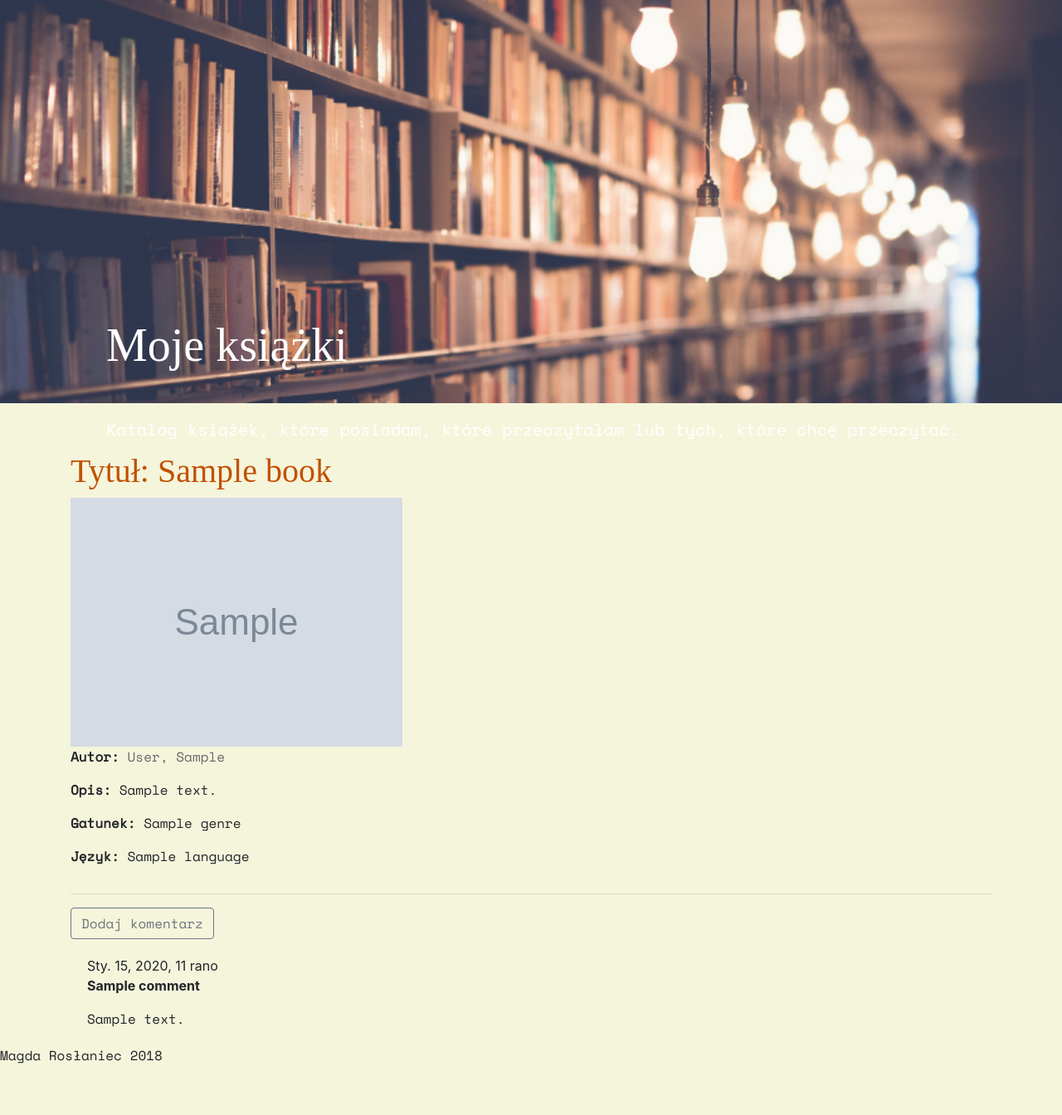
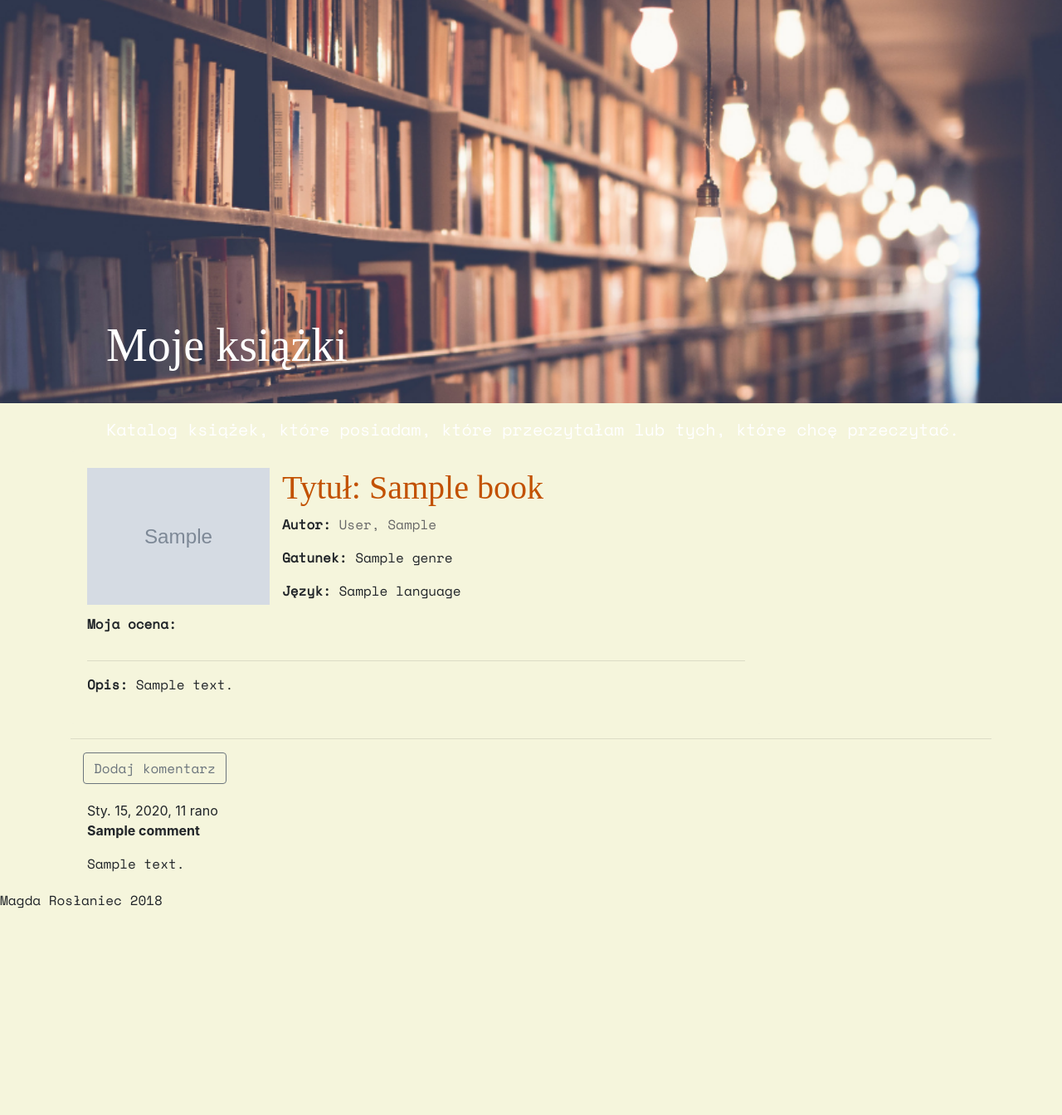
Before and after one commit to maknetaRo/my-books, a Django app: page /book/1/ in a window 1280 px wide. Shown: the part 57-1401 px from the top of the page at 83% size. Run offline with Django 3.2, Linux system fonts and the light colour scheme; tables that the repository leaves empty hold one stand-in row (values such as "Sample post"); grey boxes marked "Sample" are stand-in pictures; some libraries are stand-ins or nearby versions; some web fonts are replaced.

Commit message:
adding images to book and author and stars

```diff
--- a/books/admin.py
+++ b/books/admin.py
@@ -13,7 +13,7 @@ admin.site.register(Author, AuthorAdmin)
 
 @admin.register(Book)
 class BookAdmin(admin.ModelAdmin):
-    list_display = ('title', 'author', 'display_genre', 'display_language')
+    list_display = ('title', 'author', 'display_genre', 'display_language', 'stars')
 
 
 admin.site.register(Genre)
--- a/books/models.py
+++ b/books/models.py
@@ -4,7 +4,7 @@ from django.utils import timezone
 
 
 class Genre(models.Model):
-    name = models.CharField(max_length=200, help_text='Enter a book genre')
+    name = models.CharField(max_length=200, help_text='Podaj gatuenk książki')
 
     def __str__(self):
         return self.name
@@ -23,6 +23,7 @@ class Book(models.Model):
     genre = models.ManyToManyField('Genre', help_text='Wybierz gatunek')
     language = models.ManyToManyField('Language')
     image = models.ImageField(upload_to='books', blank=True, null=True)
+    stars = models.IntegerField(default=5)
 
 
     def __str__(self):
@@ -41,6 +42,9 @@ class Book(models.Model):
 
     display_language.short_description = 'Język'
 
+    def display_stars(self):
+        return self.stars
+
     def approved_comments(self):
         return self.comments.filter(approved_comment=True)
 
@@ -51,6 +55,7 @@ class Author(models.Model):
     date_of_death = models.DateField('Died', null=True, blank=True)
     description = models.TextField(max_length=50000, null=True, blank=True)
     image = models.ImageField(upload_to='authors', blank=True, null=True)
+
 
     class Meta:
         ordering = ['last_name', 'first_name']
--- a/books/static/css/page.css
+++ b/books/static/css/page.css
@@ -14,13 +14,13 @@ p, li {
   font-family: 'Space Mono', monospace;
 }
 .card {
-  width: 800px;
-
+  width: 75%;
   background: #F5F5DC;
   border: none;
+  text-align: justify;
 }
 .books {
-  width: 150px;
+  width: 220px;
   float: left;
 }
 .desc {
@@ -44,13 +44,14 @@ a, a:hover {
 }
 
 .sidebar-nav {
-  width:25%;
+  width:23%;
   right: 0;
   position: absolute;
   list-style: none;
   padding: 0;
   height: 100%;
   margin-bottom: 0;
+  float: right;
 }
 
 .display-4 {
--- a/books/templates/books/book_detail.html
+++ b/books/templates/books/book_detail.html
@@ -4,18 +4,36 @@
 
 {% block content %}
 
-
+<div class="card">
+  <div class="card-body">
+    <img class="books" src="{% if book.image %}{{ book.image.url }}{% else %}
+     {% static "books/no_image.png" %}{% endif %}">
+    <div class="row">
+      <div class="col-sm-9">
          <h1>Tytuł: {{ book.title }}</h1>
-
-      <img src="{% if book.image %}{{ book.image.url }}{% else %}
-       {% static "books/no_image.png" %}{% endif %}">
-       <p><strong>Autor: </strong><a href="{% url 'author_detail' pk=book.author.id %}">{{ book.author }}</a></p>
-       <p><strong>Opis: </strong> {{ book.text }}</p>
-       <p><strong>Gatunek: </strong> {% for genre in book.genre.all %}
+      </div>
+    </div>
+    <div class="row">
+       <p class="desc"><strong>Autor: </strong><a href="{% url 'author_detail' pk=book.author.id %}">{{ book.author }}</a></p>
+    </div>
+    <div class="row">
+       <p class="desc"><strong>Gatunek: </strong> {% for genre in book.genre.all %}
         {{ genre }}{% if not forloop.last %}, {% endif %}{% endfor %}</p>
-       <p><strong>Język: </strong> {% for language in book.language.all %}
+    </div>
+    <div class="row">
+       <p class="desc"><strong>Język: </strong> {% for language in book.language.all %}
         {{ language }}{% if not forloop.last %}, {% endif %}{% endfor %}</p>
-
+    </div>
+    <div class="row">
+       <p class="desc"><strong>Moja ocena: </strong> {% for stars in book.stars.all %}
+        {{ star }}{% if not forloop.last %}, {% endif %}{% endfor %}</p>
+    </div>
+    <hr>
+    <div class="row">
+       <p class="desc"><strong>Opis: </strong> {{ book.text }}</p>
+    </div>
+  </div>
+</div>
 
         <div class="col-sm-3">
             {% if user.is_authenticated %}
@@ -24,7 +42,7 @@
             {% endif %}
         </div>
 <hr>
-<p><a class="btn btn-outline-secondary" href="{% url 'add_comment_to_book' pk=book.pk %}">Dodaj komentarz</a></p>
+<p class="desc"><a class="btn btn-outline-secondary" href="{% url 'add_comment_to_book' pk=book.pk %}">Dodaj komentarz</a></p>
 
 {% for comment in book.comments.all %}
   {% if user.is_authenticated or comment.approved_comment %}
```
Also changed, not shown: books/migrations/0015_auto_20181118_1750.py (added), books/migrations/0016_auto_20181119_2017.py (added), books/migrations/0017_auto_20181119_2045.py (added), my_media/books/352x500.jpg (added).
